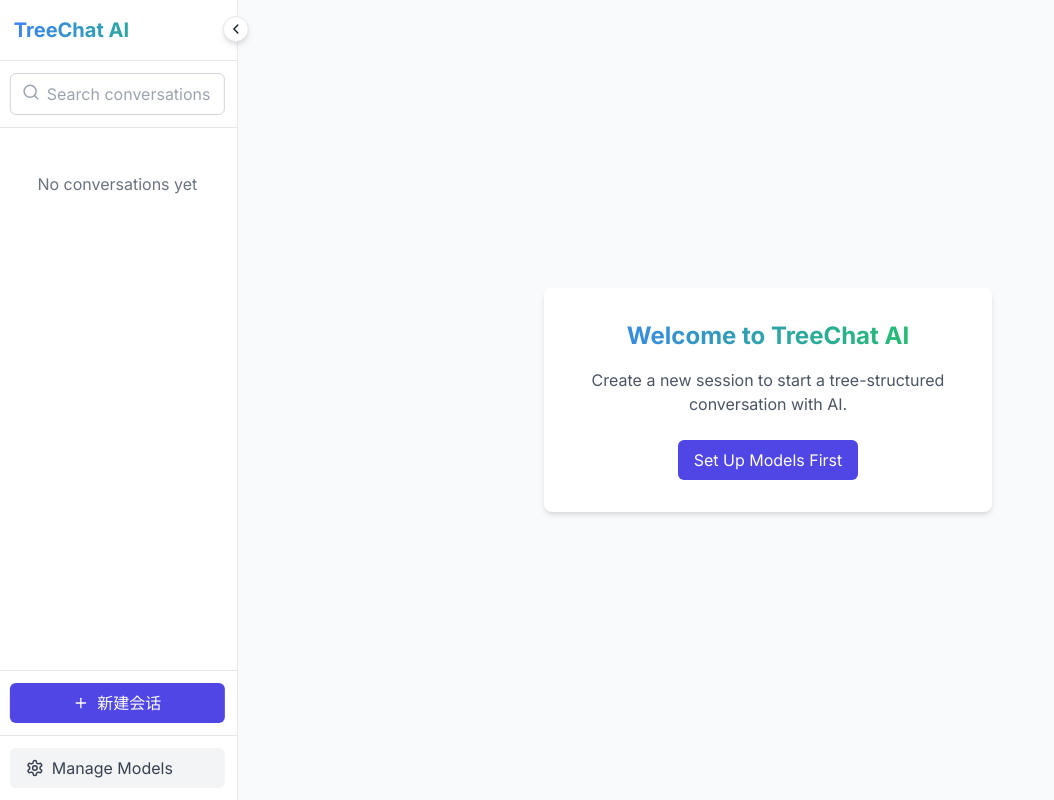
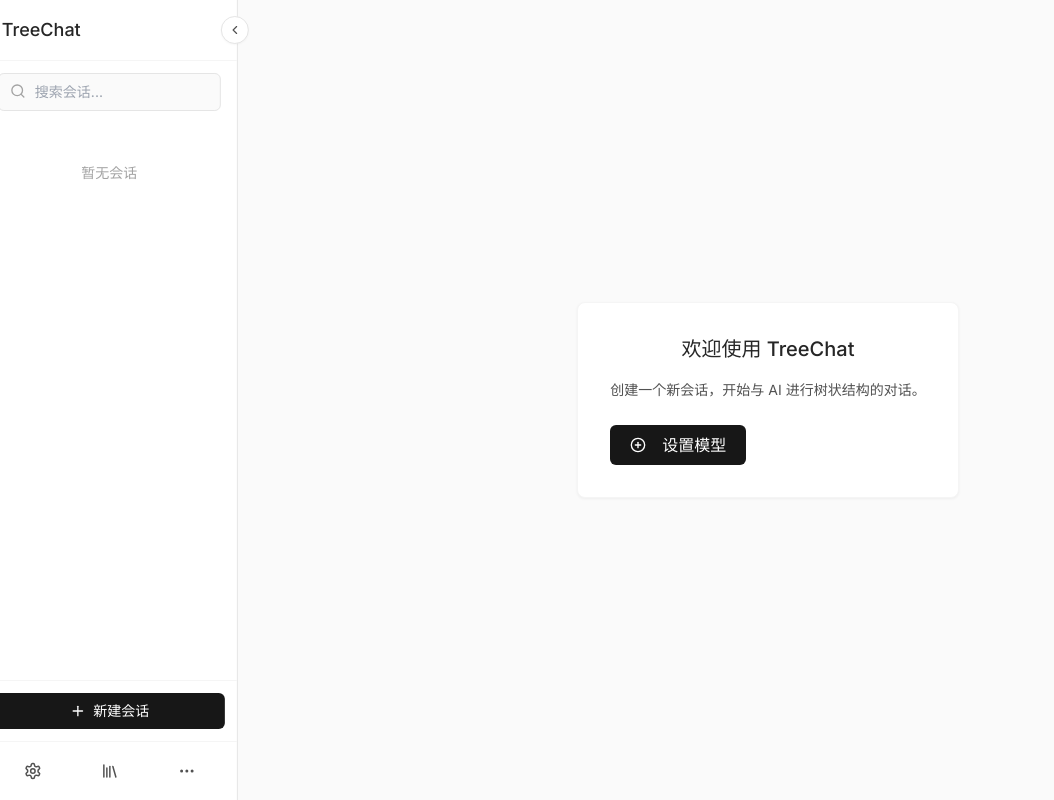
Before and after one commit to Anionex/treeAI, a React (Vite) app: page / in a window 1280 px wide. Shown: the whole page, without its empty margins (0-1054 px from the left). Built offline with nearby package versions, Linux system fonts and the light colour scheme.

Commit message:
style: update colors and layout; add new icons and improve UI elements

```diff
--- a/src/App.tsx
+++ b/src/App.tsx
@@ -7,7 +7,7 @@ import { useSessionStore } from './stores/sessionStore';
 import { useModelStore } from './stores/modelStore';
 import { useDatabaseContext } from './context/DatabaseContext';
 import { Session } from './types';
-import { ChevronRight } from 'lucide-react';
+import { ChevronRight, Loader2, PlusCircle } from 'lucide-react';
 
 const App: React.FC = () => {
   const [showModelManager, setShowModelManager] = useState(false);
@@ -40,23 +40,23 @@ const App: React.FC = () => {
 
   if (isLoading) {
     return (
-      <div className="flex h-screen w-screen items-center justify-center bg-gray-50">
+      <div className="flex h-screen w-screen items-center justify-center bg-neutral-50">
         <div className="text-center">
-          <div className="inline-block animate-spin rounded-full h-12 w-12 border-t-2 border-b-2 border-indigo-500"></div>
-          <p className="mt-4 text-lg text-gray-700">Loading TreeChat AI...</p>
+          <Loader2 className="h-10 w-10 animate-spin text-neutral-500 mx-auto" />
+          <p className="mt-4 text-base text-neutral-600">加载中...</p>
         </div>
       </div>
     );
   }
 
   return (
-    <div className="flex h-screen overflow-hidden bg-gray-50">
+    <div className="flex h-screen overflow-hidden bg-neutral-50">
       {sidebarCollapsed && (
         <button
-          className="absolute top-4 left-4 z-20 bg-white p-2 rounded-full shadow-md border border-gray-200"
+          className="absolute top-4 left-4 z-20 bg-white p-1.5 rounded-full shadow-minimal border border-neutral-200"
           onClick={toggleSidebar}
         >
-          <ChevronRight size={16} />
+          <ChevronRight size={14} className="text-neutral-600" />
         </button>
       )}
 
@@ -70,20 +70,20 @@ const App: React.FC = () => {
           <ChatFlow sessionId={currentSessionId} />
         ) : (
           <div className="flex h-full items-center justify-center">
-            <div className="text-center max-w-md p-8 bg-white rounded-lg shadow-md">
-              <h2 className="text-2xl font-bold gradient-text mb-4">Welcome to TreeChat AI</h2>
-              <p className="text-gray-600 mb-6">
-                Create a new session to start a tree-structured conversation with AI.
+            <div className="text-center max-w-md p-8 bg-white rounded-lg shadow-subtle border border-neutral-100">
+              <h2 className="text-xl font-medium text-neutral-800 mb-4">欢迎使用 TreeChat</h2>
+              <p className="text-neutral-600 mb-6 text-sm leading-relaxed">
+                创建一个新会话，开始与 AI 进行树状结构的对话。
               </p>
               <button
-                className="px-4 py-2 bg-indigo-600 text-white rounded-md hover:bg-indigo-700 transition-colors"
+                className="flex items-center justify-center space-x-2 px-5 py-2 bg-neutral-900 text-white rounded-md hover:bg-neutral-800 transition-colors"
                 onClick={() => {
                   if (models.length === 0) {
                     setShowModelManager(true);
                   } else {
                     const newSession: Session = {
                       id: crypto.randomUUID(),
-                      title: "New Conversation",
+                      title: "新会话",
                       createdAt: new Date().toISOString(),
                       updatedAt: new Date().toISOString(),
                       nodes: []
@@ -93,7 +93,8 @@ const App: React.FC = () => {
                   }
                 }}
               >
-                {models.length === 0 ? "Set Up Models First" : "Create New Session"}
+                <PlusCircle size={16} className="mr-2" />
+                <span>{models.length === 0 ? "设置模型" : "创建新会话"}</span>
               </button>
             </div>
           </div>
--- a/src/components/Sidebar.tsx
+++ b/src/components/Sidebar.tsx
@@ -1,6 +1,9 @@
 import React, { useState, useRef, useEffect } from 'react';
 import { useSessionStore } from '../stores/sessionStore';
-import { Search, Plus, Settings, Trash2, Edit, X, ChevronLeft } from 'lucide-react';
+import {
+  Search, Plus, Settings, Trash2, Edit, X, ChevronLeft,
+  MessageSquare, Library, Home, MoreHorizontal
+} from 'lucide-react';
 import { gsap } from 'gsap';
 import { showSuccess, showWarning, showError, showInfo } from '../utils/notification';
 
@@ -88,56 +91,60 @@ const Sidebar: React.FC<SidebarProps> = ({ onModelManagerClick, collapsed, onTog
   return (
     <div
       ref={sidebarRef}
-      className="sidebar w-64 h-full bg-white border-r border-gray-200 flex flex-col z-10 pl-4 relative"
+      className="sidebar w-64 h-full bg-white border-r border-neutral-200 flex flex-col z-10 relative"
     >
       <button
-        className="absolute -right-3 top-4 bg-white p-1 rounded-full border border-gray-200 shadow-md z-20"
+        className="absolute -right-3 top-4 bg-white p-1.5 rounded-full border border-neutral-200 shadow-minimal z-20"
         onClick={onToggleCollapse}
       >
-        <ChevronLeft size={16} />
+        <ChevronLeft size={14} className="text-neutral-600" />
       </button>
 
-      <div className="p-4 border-b border-gray-200">
-        <h1 className="text-xl font-bold gradient-text">TreeChat AI</h1>
+      <div className="px-5 py-4 border-b border-neutral-100">
+        <h1 className="text-lg font-medium gradient-text">TreeChat</h1>
       </div>
 
-      <div className="p-3 border-b border-gray-200">
+      <div className="px-4 py-3">
         <div className="relative">
           <input
             ref={searchInputRef}
             type="text"
-            placeholder="Search conversations..."
-            className="w-full pl-9 pr-3 py-2 rounded-md border border-gray-300 focus:outline-none focus:ring-2 focus:ring-indigo-500 focus:border-transparent"
+            placeholder="搜索会话..."
+            className="w-full pl-9 pr-3 py-2 rounded-md border border-neutral-200 bg-neutral-50 focus:outline-none focus:ring-1 focus:ring-neutral-300 focus:border-neutral-300 text-sm"
             value={searchQuery}
             onChange={(e) => setSearchQuery(e.target.value)}
           />
-          <Search className="absolute left-3 top-2.5 text-gray-400" size={18} />
+          <Search className="absolute left-3 top-2.5 text-neutral-400" size={16} />
           {searchQuery && (
             <button
-              className="absolute right-3 top-2.5 text-gray-400 hover:text-gray-600"
+              className="absolute right-3 top-2.5 text-neutral-400 hover:text-neutral-600"
               onClick={() => setSearchQuery('')}
             >
-              <X size={18} />
+              <X size={16} />
             </button>
           )}
         </div>
       </div>
 
-      <div className="flex-1 overflow-y-auto p-3 space-y-2 scrollbar-hide">
+      <div className="flex-1 overflow-y-auto px-3 py-2 space-y-1 scrollbar-hide">
         {filteredSessions.length === 0 ? (
-          <div className="text-center text-gray-500 py-8">
-            {searchQuery ? 'No conversations match your search' : 'No conversations yet'}
+          <div className="text-center text-neutral-400 py-8 text-sm">
+            {searchQuery ? '没有匹配的会话' : '暂无会话'}
           </div>
         ) : (
           filteredSessions.map(session => (
             <div
               key={session.id}
-              className={`sidebar-session p-2 pr-1 flex justify-between items-center ${currentSessionId === session.id ? 'active' : ''}`}
+              className={`sidebar-session py-2 px-3 flex justify-between items-center rounded-md group ${
+                currentSessionId === session.id
+                  ? 'bg-neutral-100 text-neutral-900'
+                  : 'text-neutral-600 hover:bg-neutral-50'
+              }`}
             >
               {editingId === session.id ? (
                 <input
                   type="text"
-                  className="flex-1 px-2 py-1 border border-indigo-300 rounded focus:outline-none focus:ring-1 focus:ring-indigo-500"
+                  className="flex-1 px-2 py-1 border border-neutral-300 rounded text-sm focus:outline-none focus:ring-1 focus:ring-neutral-400"
                   value={editTitle}
                   onChange={(e) => setEditTitle(e.target.value)}
                   onBlur={() => handleSaveEdit(session.id)}
@@ -146,31 +153,32 @@ const Sidebar: React.FC<SidebarProps> = ({ onModelManagerClick, collapsed, onTog
                 />
               ) : (
                 <div
-                  className="flex-1 truncate cursor-pointer"
+                  className="flex items-center flex-1 truncate cursor-pointer"
                   onClick={() => setCurrentSessionId(session.id)}
                 >
-                  {session.title}
+                  <MessageSquare size={16} className="mr-2 flex-shrink-0" />
+                  <span className="text-sm">{session.title}</span>
                 </div>
               )}
 
-              <div className="flex space-x-1">
+              <div className="flex space-x-1 opacity-0 group-hover:opacity-100 transition-opacity">
                 <button
-                  className="text-gray-500 hover:text-indigo-600 p-1 rounded-md hover:bg-gray-100"
+                  className="text-neutral-500 hover:text-neutral-700 p-1 rounded-md hover:bg-neutral-100"
                   onClick={(e) => {
                     e.stopPropagation();
                     handleStartEdit(session.id, session.title);
                   }}
                 >
-                  <Edit size={16} />
+                  <Edit size={14} />
                 </button>
                 <button
-                  className="text-gray-500 hover:text-red-600 p-1 rounded-md hover:bg-gray-100"
+                  className="text-neutral-500 hover:text-neutral-700 p-1 rounded-md hover:bg-neutral-100"
                   onClick={(e) => {
                     e.stopPropagation();
                     handleDeleteSession(session.id);
                   }}
                 >
-                  <Trash2 size={16} />
+                  <Trash2 size={14} />
                 </button>
               </div>
             </div>
@@ -178,23 +186,32 @@ const Sidebar: React.FC<SidebarProps> = ({ onModelManagerClick, collapsed, onTog
         )}
       </div>
 
-      <div className="p-3 border-t border-gray-200 flex justify-between">
+      <div className="px-3 py-3 border-t border-neutral-100">
         <button
-          className="w-full flex items-center justify-center space-x-2 py-2 px-4 bg-indigo-600 text-white rounded-md hover:bg-indigo-700 transition-colors"
+          className="w-full flex items-center justify-center space-x-2 py-2 px-4 bg-neutral-900 text-white rounded-md hover:bg-neutral-800 transition-colors"
           onClick={handleCreateSession}
         >
           <Plus size={16} />
-          <span>新建会话</span>
+          <span className="text-sm">新建会话</span>
         </button>
       </div>
 
-      <div className="p-3 border-t border-gray-200">
+      <div className="px-3 py-3 border-t border-neutral-100 flex justify-between">
         <button
-          className="w-full flex items-center space-x-2 py-2 px-4 text-gray-700 bg-gray-100 rounded-md hover:bg-gray-200 transition-colors"
+          className="flex-1 flex items-center justify-center py-2 text-neutral-600 hover:bg-neutral-50 rounded-md transition-colors"
           onClick={onModelManagerClick}
         >
           <Settings size={18} />
-          <span>Manage Models</span>
+        </button>
+        <button
+          className="flex-1 flex items-center justify-center py-2 text-neutral-600 hover:bg-neutral-50 rounded-md transition-colors"
+        >
+          <Library size={18} />
+        </button>
+        <button
+          className="flex-1 flex items-center justify-center py-2 text-neutral-600 hover:bg-neutral-50 rounded-md transition-colors"
+        >
+          <MoreHorizontal size={18} />
         </button>
       </div>
     </div>
--- a/src/index.css
+++ b/src/index.css
@@ -3,22 +3,35 @@
 @tailwind utilities;
 
 :root {
-  --color-primary: #2563eb;
-  --color-primary-light: #3b82f6;
-  --color-secondary: #10b981;
-  --color-accent: #f97316;
+  /* 极简主义中性色调 */
+  --color-background: #fafafa;
+  --color-surface: #ffffff;
+  --color-border: #e5e5e5;
+  --color-divider: #f5f5f5;
+
+  /* 文本颜色 */
+  --color-text: #171717;
+  --color-text-light: #525252;
+  --color-text-muted: #737373;
+
+  /* 功能色 */
+  --color-primary: #262626;
+  --color-primary-light: #404040;
   --color-success: #22c55e;
   --color-warning: #eab308;
   --color-error: #ef4444;
-  --color-background: #f9fafb;
-  --color-surface: #ffffff;
-  --color-text: #1f2937;
-  --color-text-light: #6b7280;
+
+  /* 间距 */
+  --spacing-xs: 0.5rem;
+  --spacing-sm: 0.75rem;
+  --spacing-md: 1rem;
+  --spacing-lg: 1.5rem;
+  --spacing-xl: 2rem;
 }
 
 body {
   font-family: 'Inter', sans-serif;
-  @apply bg-gray-50 text-gray-900 overflow-hidden;
+  @apply bg-neutral-50 text-neutral-900 overflow-hidden;
   height: 100vh;
 }
 
@@ -41,8 +54,8 @@ body {
 }
 
 .assistant-message {
-  background: linear-gradient(to bottom, #ebf5ff, #f0f7ff);
-  border: 1px solid rgba(191, 219, 254, 0.7);
+  background: linear-gradient(to bottom, #fafafa, #f5f5f5);
+  border: 1px solid rgba(229, 229, 229, 0.7);
   overflow-y: auto;
   max-height: 400px;
   scroll-behavior: smooth;
@@ -59,7 +72,7 @@ body {
 }
 
 .react-flow__handle {
-  background: linear-gradient(to right, #2563eb, #3b82f6);
+  background: #a3a3a3;
   border: 2px solid white;
 }
 
@@ -83,58 +96,56 @@ body {
   border-radius: 0.75rem;
 }
 
-/* 头部渐变样式 */
+/* 头部样式 */
 .chat-node-header {
-  background: linear-gradient(to right, #3b82f6, #60a5fa);
-  border-bottom: 1px solid rgba(191, 219, 254, 0.2);
+  background: #f5f5f5;
+  border-bottom: 1px solid rgba(229, 229, 229, 0.8);
 }
 
 .system-node-header {
-  background: linear-gradient(to right, #2563eb, #3b82f6);
-  border-bottom: 1px solid rgba(191, 219, 254, 0.2);
+  background: #f5f5f5;
+  border-bottom: 1px solid rgba(229, 229, 229, 0.8);
 }
 
 /* 设置面板背景 */
 .settings-panel {
-  background: linear-gradient(to bottom, #eff6ff, #f8fafc);
-  border-bottom: 1px solid rgba(191, 219, 254, 0.5);
+  background: #fafafa;
+  border-bottom: 1px solid rgba(229, 229, 229, 0.8);
 }
 
-/* 按钮渐变 */
+/* 按钮样式 */
 .gradient-button {
-  background: linear-gradient(to right, #3b82f6, #60a5fa);
-  box-shadow: 0 2px 5px rgba(37, 99, 235, 0.3);
+  background: #262626;
+  box-shadow: 0 1px 3px rgba(0, 0, 0, 0.1);
   transition: all 0.2s;
 }
 
 .gradient-button:hover {
-  background: linear-gradient(to right, #2563eb, #3b82f6);
-  box-shadow: 0 3px 7px rgba(37, 99, 235, 0.4);
+  background: #404040;
+  box-shadow: 0 2px 4px rgba(0, 0, 0, 0.15);
 }
 
-/* 透明发送按钮 */
+/* 发送按钮 */
 .send-button {
-  @apply text-blue-600 hover:text-blue-800;
-  /* border: 1px solid rgba(37, 99, 235, 0.3); */
+  @apply text-neutral-600 hover:text-neutral-800;
   transition: all 0.2s;
 }
 
 .send-button:hover {
-  /* border: 1px solid rgba(37, 99, 235, 0.5); */
-  background-color: rgba(219, 234, 254, 0.5);
+  background-color: rgba(229, 229, 229, 0.5);
 }
 
 .send-button:disabled {
-  @apply text-gray-400 border-gray-200;
+  @apply text-neutral-400;
   background-color: transparent;
 }
 
 .sidebar-session {
-  @apply hover:bg-gray-100 transition-colors duration-200 cursor-pointer rounded-md;
+  @apply hover:bg-neutral-100 transition-colors duration-200 cursor-pointer rounded-md;
 }
 
 .sidebar-session.active {
-  @apply bg-blue-100 text-blue-700;
+  @apply bg-neutral-100 text-neutral-900;
 }
 
 .md-editor-preview-wrapper {
@@ -172,7 +183,7 @@ body {
 
 /* Gradient text */
 .gradient-text {
-  @apply text-transparent bg-clip-text bg-gradient-to-r from-blue-500 to-green-500;
+  @apply text-neutral-800;
 }
 
 .sidebar {
@@ -201,38 +212,37 @@ body {
   border-radius: 2em;
 }
 
-/* 普通按钮渐变 - 用于替换bg-indigo-600 */
+/* 主要按钮 */
 .gradient-primary-button {
-  background: linear-gradient(to right, #4f46e5, #6366f1);
-  box-shadow: 0 2px 5px rgba(79, 70, 229, 0.3);
+  background: #262626;
+  box-shadow: 0 1px 3px rgba(0, 0, 0, 0.1);
   transition: all 0.2s;
 }
 
 .gradient-primary-button:hover {
-  background: linear-gradient(to right, #4338ca, #4f46e5);
-  box-shadow: 0 3px 7px rgba(79, 70, 229, 0.4);
+  background: #404040;
+  box-shadow: 0 2px 4px rgba(0, 0, 0, 0.15);
 }
 
-/* 强调按钮渐变 - 蓝紫过渡 */
+/* 强调按钮 */
 .gradient-accent-button {
-  background: linear-gradient(135deg, #3b82f6, #6366f1);
-  box-shadow: 0 2px 5px rgba(99, 102, 241, 0.3);
+  background: #262626;
+  box-shadow: 0 1px 3px rgba(0, 0, 0, 0.1);
   transition: all 0.2s;
 }
 
 .gradient-accent-button:hover {
-  background: linear-gradient(135deg, #2563eb, #4f46e5);
-  box-shadow: 0 3px 7px rgba(99, 102, 241, 0.4);
+  background: #404040;
+  box-shadow: 0 2px 4px rgba(0, 0, 0, 0.15);
 }
 
-/* 轮廓渐变按钮 - 用于文件上传等次要按钮 */
+/* 轮廓按钮 - 用于文件上传等次要按钮 */
 .gradient-outline-button {
   background: white;
-  border: 1px solid;
-  border-image: linear-gradient(to right, #93c5fd, #a5b4fc) 1;
+  border: 1px solid #e5e5e5;
   transition: all 0.2s;
 }
 
 .gradient-outline-button:hover {
-  background: linear-gradient(to bottom, white, #f5f3ff);
+  background: #f5f5f5;
 }
--- a/tailwind.config.js
+++ b/tailwind.config.js
@@ -6,45 +6,45 @@ export default {
   theme: {
     extend: {
       colors: {
-        primary: {
-          50: '#eff6ff',
-          100: '#dbeafe',
-          200: '#bfdbfe',
-          300: '#93c5fd',
-          400: '#60a5fa',
-          500: '#3b82f6',
-          600: '#2563eb',
-          700: '#1d4ed8',
-          800: '#1e40af',
-          900: '#1e3a8a',
-          950: '#172554',
+        // 极简主义风格的中性色调
+        neutral: {
+          50: '#fafafa',
+          100: '#f5f5f5',
+          200: '#e5e5e5',
+          300: '#d4d4d4',
+          400: '#a3a3a3',
+          500: '#737373',
+          600: '#525252',
+          700: '#404040',
+          800: '#262626',
+          900: '#171717',
+          950: '#0a0a0a',
         },
-        secondary: {
-          50: '#ecfdf5',
-          100: '#d1fae5',
-          200: '#a7f3d0',
-          300: '#6ee7b7',
-          400: '#34d399',
-          500: '#10b981',
-          600: '#059669',
-          700: '#047857',
-          800: '#065f46',
-          900: '#064e3b',
-          950: '#022c22',
+        // 保留一些基础色调用于强调
+        accent: {
+          50: '#f5f5f5',
+          100: '#e6e6e6',
+          200: '#cccccc',
+          300: '#b3b3b3',
+          400: '#999999',
+          500: '#808080',
+          600: '#666666',
+          700: '#4d4d4d',
+          800: '#333333',
+          900: '#1a1a1a',
+          950: '#0d0d0d',
         },
-        accent: {
-          50: '#fff7ed',
-          100: '#ffedd5',
-          200: '#fed7aa',
-          300: '#fdba74',
-          400: '#fb923c',
-          500: '#f97316',
-          600: '#ea580c',
-          700: '#c2410c',
-          800: '#9a3412',
-          900: '#7c2d12',
-          950: '#431407',
-        },
+      },
+      spacing: {
+        '18': '4.5rem',
+        '22': '5.5rem',
+      },
+      borderWidth: {
+        '0.5': '0.5px',
+      },
+      boxShadow: {
+        'subtle': '0 1px 3px rgba(0,0,0,0.05)',
+        'minimal': '0 1px 2px rgba(0,0,0,0.03)',
       },
     },
   },
```
Also changed, not shown: src/components/ChatFlow.tsx (+22 -11 lines), src/components/FileUploadButton.tsx (+49 -53 lines), src/components/ModelManager.tsx (+61 -55 lines), src/components/nodes/ChatNode.tsx (+46 -37 lines), src/components/nodes/SystemNode.tsx (+36 -28 lines), 1 other file (tests, documents, lock files or other folders).
